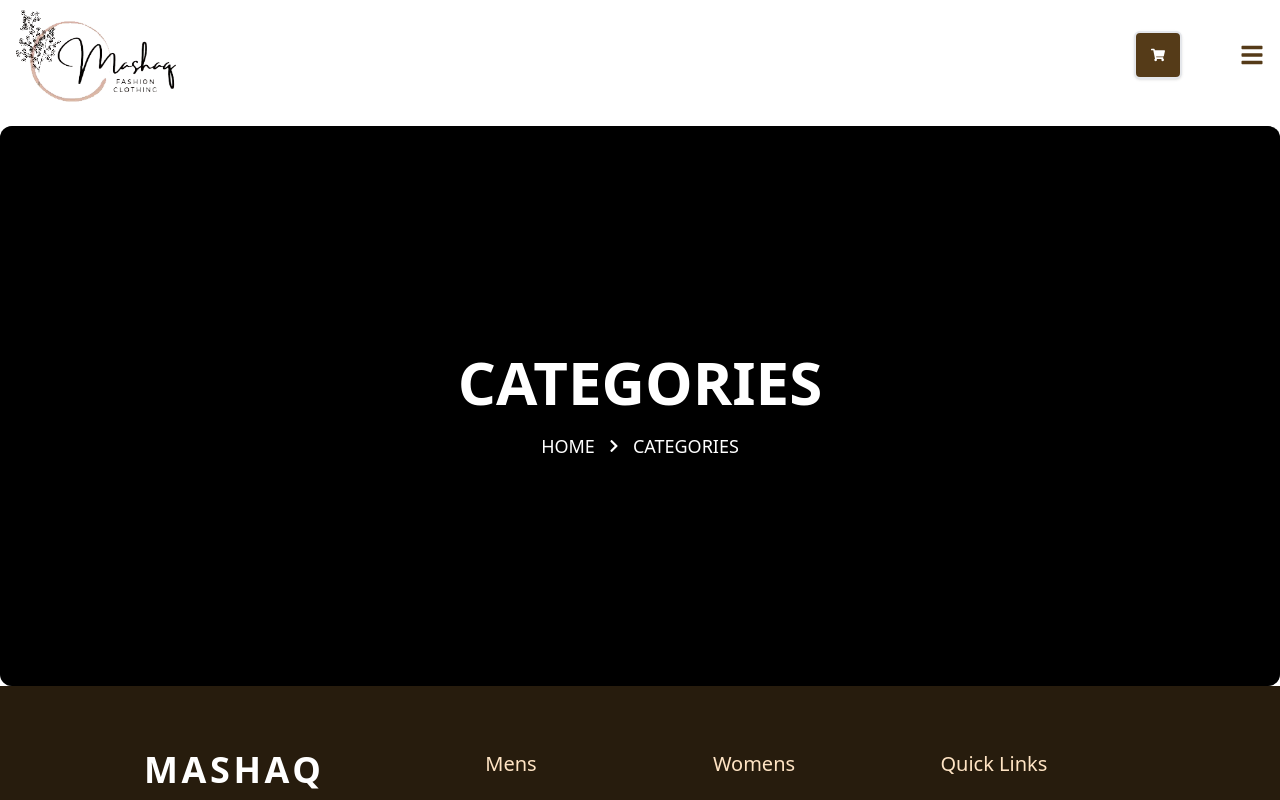
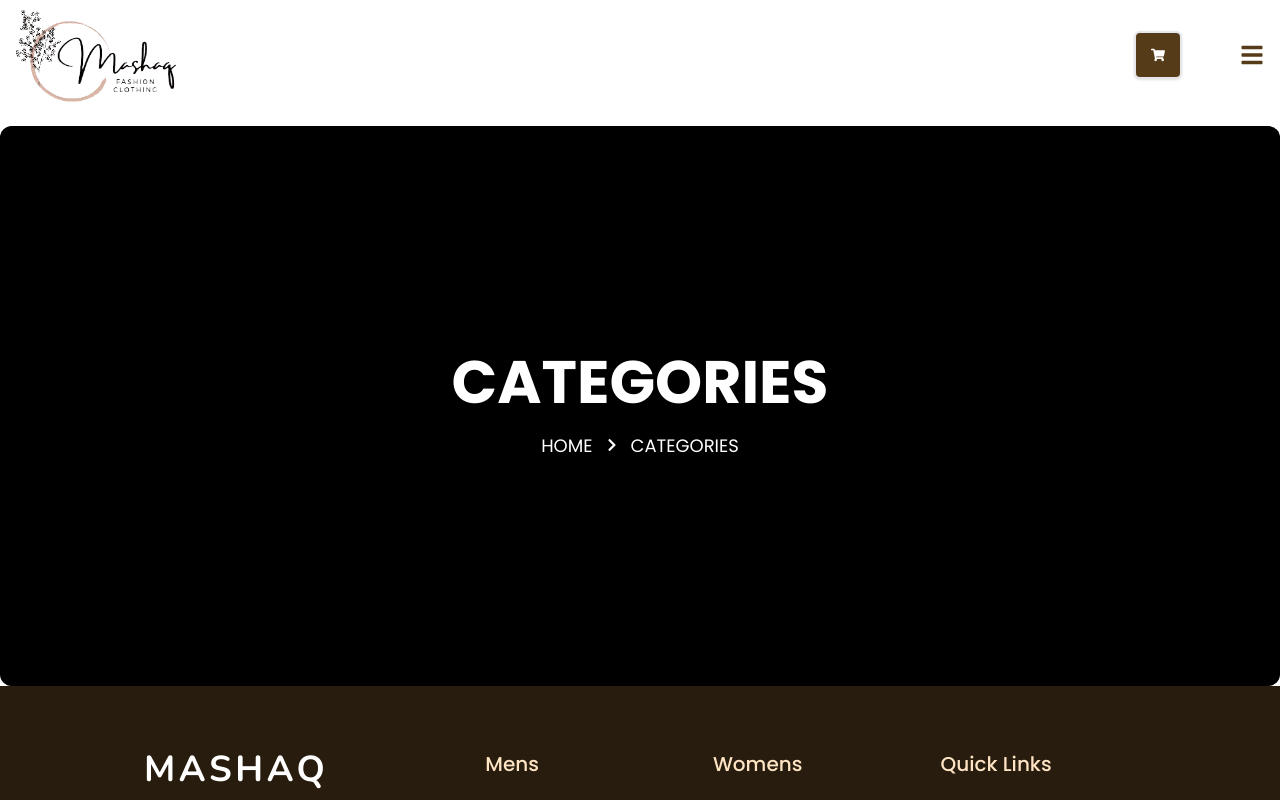
Before and after one commit to Ashar2002/mashaq-fyp, a Next.js app in the folder frontend/: page /categories in a window 1280 px wide. Shown: the top 800 px of the page. Built offline with nearby package versions, Linux system fonts and the light colour scheme.

Commit message:
fonts added back

```diff
--- a/frontend/src/components/Footer.jsx
+++ b/frontend/src/components/Footer.jsx
@@ -11,7 +11,7 @@ const Footer = () => {
           <div>
             <div className="flex justify-center rounded-full w-fit mx-auto lg:mx-0 text-center lg:justify-start">
               {/* <Image src={main_logo} alt="main_logo" width={140} height={140} /> */}
-              <p className="text-4xl  text-white font-bold tracking-widest">
+              <p className="text-4xl font-nunito text-white font-bold tracking-widest">
                 MASHAQ
               </p>
             </div>
--- a/frontend/src/pages/_app.js
+++ b/frontend/src/pages/_app.js
@@ -1,24 +1,25 @@
 import "@/styles/globals.css";
-// import {  Poppins  , Nunito } from "next/font/google";
+import {  Poppins  , Nunito } from "next/font/google";
 
-// const poppins = Poppins({
-//   subsets: ["latin"],
-//   variable: "--font-poppins",
-//   weight: ["100", "200", "300", "400", "500", "600", "700", "800", "900"],
-// });
+const poppins = Poppins({
+  subsets: ["latin"],
+  variable: "--font-poppins",
+  weight: ["100", "200", "300", "400", "500", "600", "700", "800", "900"],
+});
 
-// const nunito = Nunito({
-//   subsets: ["latin"],
-//   variable: "--font-Nunito",
-//   weight: ["200", "300", "400", "700", "900"],
-// });
+const nunito = Nunito({
+  subsets: ["latin"],
+  variable: "--font-Nunito",
+  weight: ["200", "300", "400", "700", "900"],
+});
+
+
 
 export default function App({ Component, pageProps }) {
   return (
-    <main
-    // className={`${poppins.variable} font-poppins ${nunito.variable} `}
-    >
+    <main className={`${poppins.variable} font-poppins ${nunito.variable} `}>
       <Component {...pageProps} />
+
     </main>
   );
 }
--- a/frontend/tailwind.config.js
+++ b/frontend/tailwind.config.js
@@ -10,10 +10,10 @@ module.exports = {
   ],
   theme: {
     extend: {
-      // fontFamily: {
-      //   poppins: ["var(--font-poppins)"],
-      //   nunito: ["var(--font-Nunito)"],
-      // },
+      fontFamily: {
+        poppins: ["var(--font-poppins)"],
+        nunito: ["var(--font-Nunito)"],
+      },
 
       colors: {
         bisque: ["#ffe4c4"],
```
